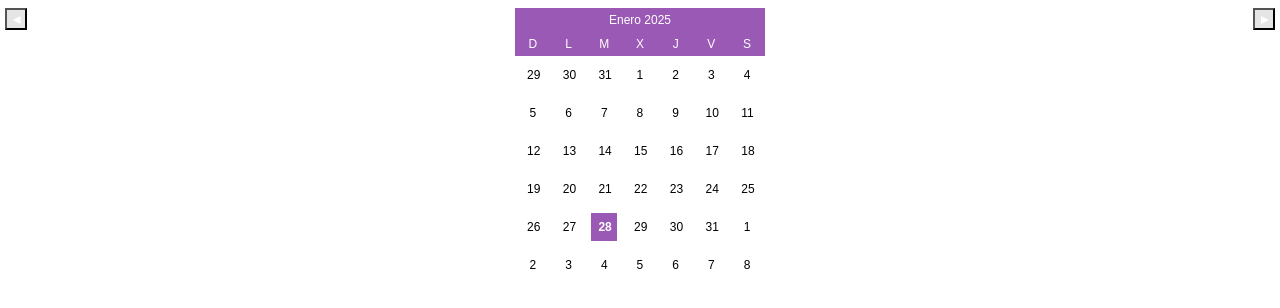
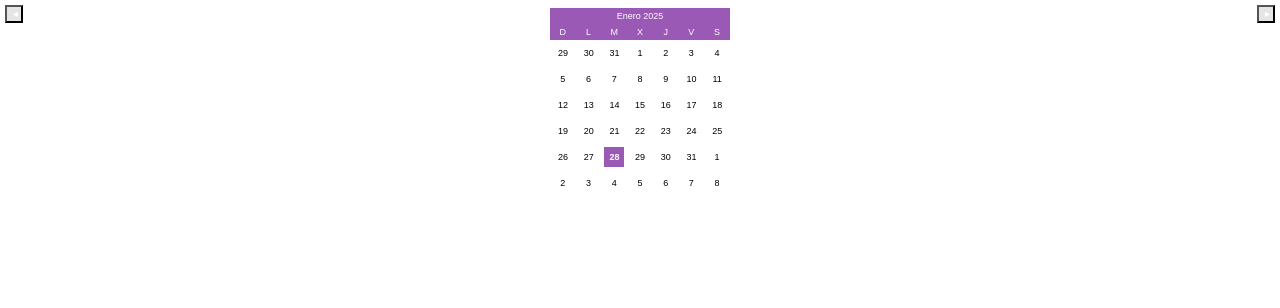
Before and after one commit to hogashikame/notion, a plain HTML site: page index.html in a window 1280 px wide. Drawn offline with Linux system fonts and the light colour scheme.

Commit message:
index.html

```diff
--- a/index.html
+++ b/index.html
@@ -6,21 +6,14 @@
     <title>Mini Calendar</title>
     <style>
         body {
-            font-family: 'Arial', sans-serif;
+            font-family: Arial, sans-serif;
             background-color: #fff;
-        }
-        .wrapper {
-            display: flex;
-            align-items: center;
-            justify-content: center;
-            flex-direction: column;
-            min-height: 100%;
         }
         #calendari {
             margin: 0 auto;
-            height: 130px; /* Reducido */
-            width: 250px;  /* Reducido */
-            font-size: 12px; /* Más pequeño */
+            height: 90px; /* Reducido */
+            width: 180px;  /* Reducido */
+            font-size: 9px; /* Reducido */
         }
         table {
             border-collapse: collapse;
@@ -31,8 +24,8 @@
         td, th {
             text-align: center;
             background-color: #fff;
-            font-size: 12px; /* Reducido */
-            padding: 5px;
+            font-size: 9px; /* Más pequeño */
+            padding: 3px; /* Menos espacio */
         }
         th {
             background-color: #9b59b6;
@@ -41,7 +34,7 @@
         }
         td>span {
             display: block;
-            padding: 6px;
+            padding: 4px; /* Reducido */
             border: 1px solid transparent;
             transition: border 0.3s ease;
         }
@@ -53,21 +46,19 @@
         .boto-next, .boto-prev {
             background: rgba(0,0,0,0.1);
             color: #fff;
-            font-size: 14px;
+            font-size: 9px;
             font-weight: bold;
-            height: 22px;
-            width: 22px;
+            height: 18px; /* Más pequeño */
+            width: 18px;
             position: absolute;
-            top: 8px;
+            top: 5px;
         }
         .boto-next { right: 5px; }
         .boto-prev { left: 5px; }
     </style>
 </head>
 <body>
-    <div class="wrapper">
-        <div id="calendari"></div>
-    </div>
+    <div id="calendari"></div>
     <script>
         var meses = ['Enero', 'Febrero', 'Marzo', 'Abril', 'Mayo', 'Junio', 'Julio', 'Agosto', 'Septiembre', 'Octubre', 'Noviembre', 'Diciembre'];
         var dias_abr = ['D', 'L', 'M', 'X', 'J', 'V', 'S'];
```
